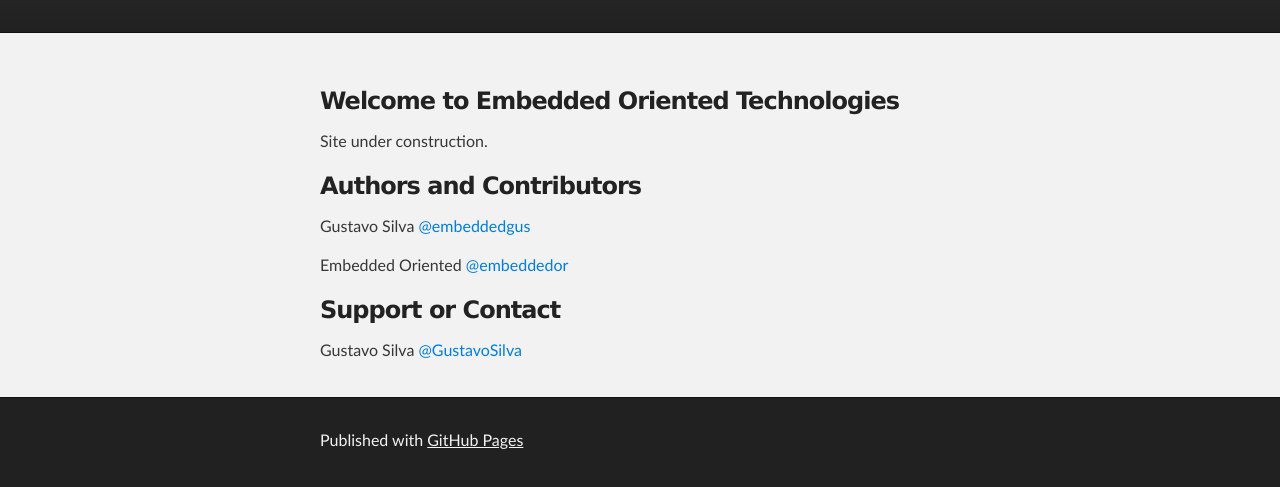
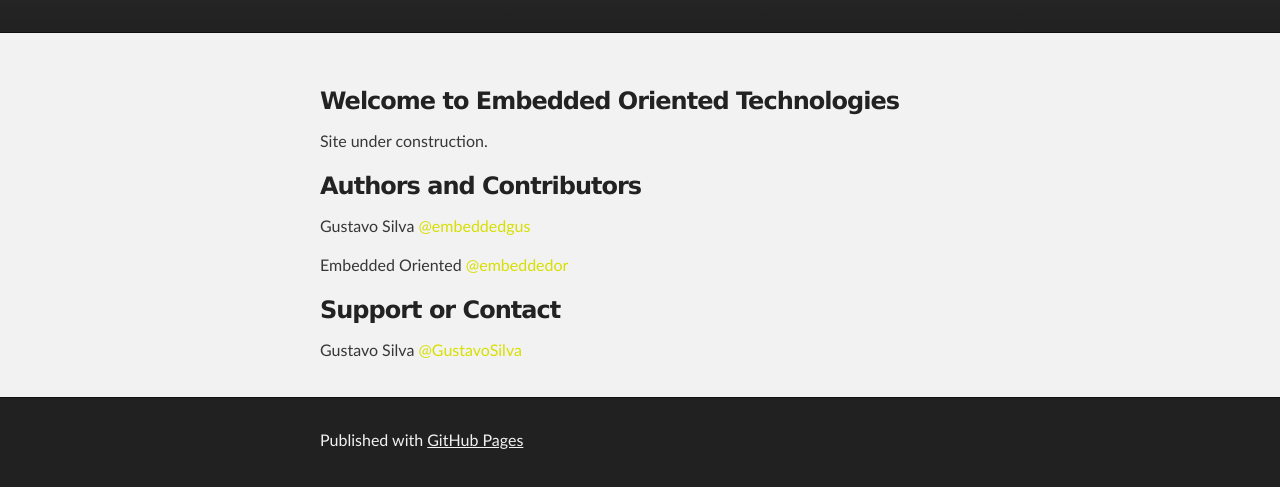
Before and after one commit to embeddedor/embeddedor.github.io, a plain HTML site: page index.html in a window 1280 px wide. Shown: the part 177-664 px from the top of the page. Drawn offline with Linux system fonts and the light colour scheme.

Commit message:
Update stylesheet.css

```diff
--- a/stylesheets/stylesheet.css
+++ b/stylesheets/stylesheet.css
@@ -103,7 +103,8 @@
 
 a {
   text-decoration: none;
-  color: #007edf;
+  /*color: #007edf;*/
+  color: #D7DF01;
   text-shadow: none;
 
   transition: color 0.5s ease;
```
